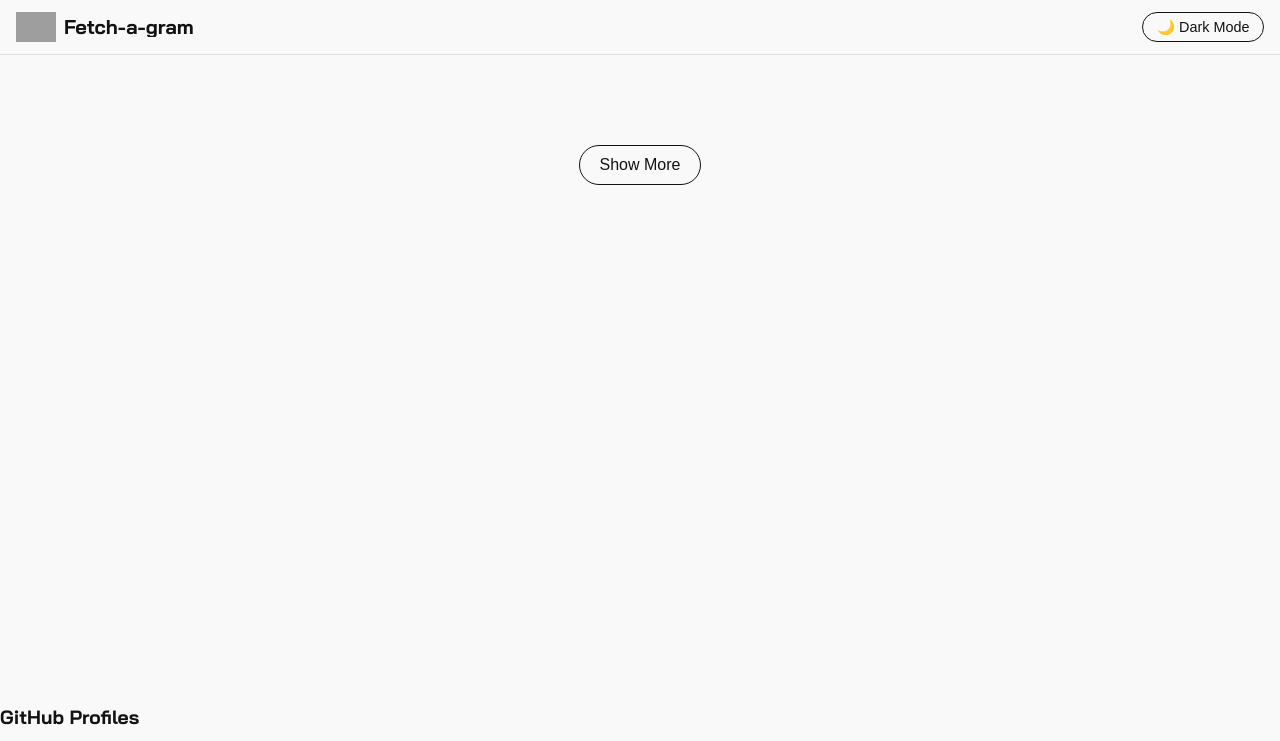
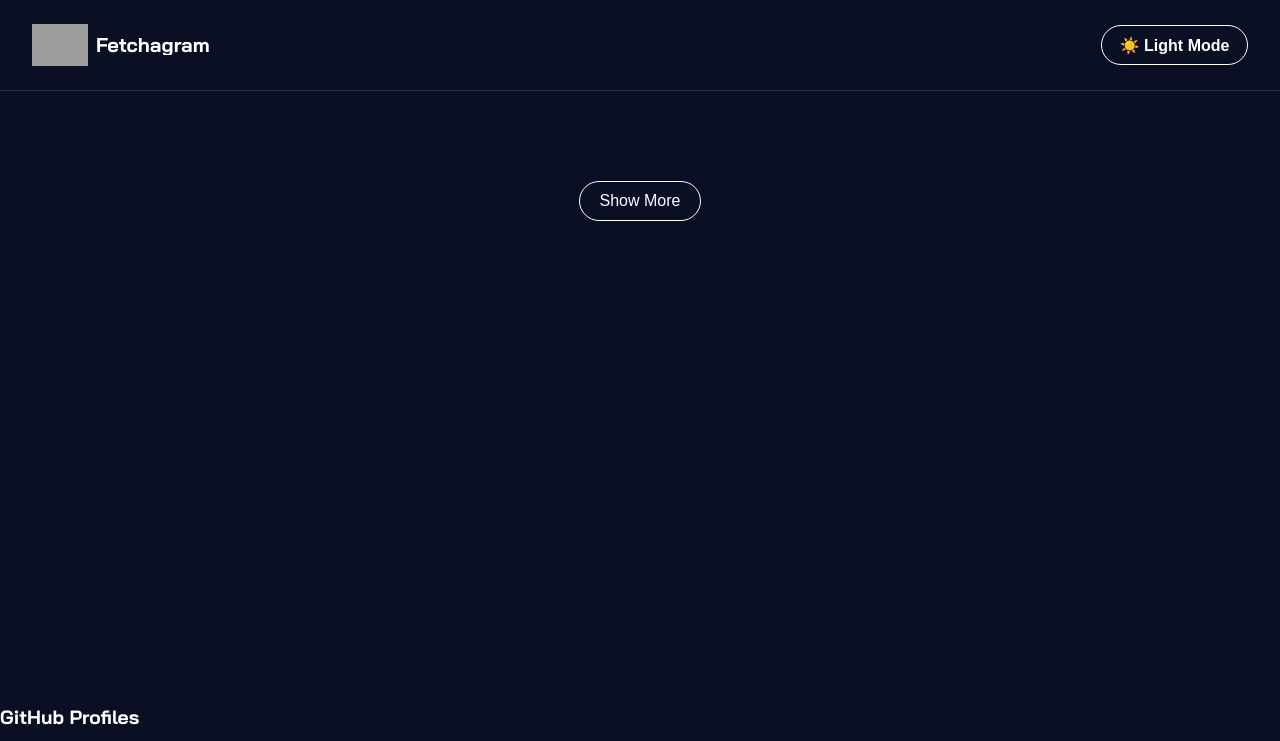
Before and after one commit to Dinelegacy/Fetch-a-gram, a website built with Vite: page index.html in a window 1280 px wide. Shown: the top 741 px of the page. Built offline with nearby package versions, Linux system fonts and the light colour scheme; no server answers; grey boxes are pictures that could not be loaded.

Commit message:
Update header and set dark mode as default

```diff
--- a/index.html
+++ b/index.html
@@ -12,7 +12,7 @@
     <header>
       <div class="site-brand">
         <img src="/icons/logo-1.png" alt="App logo" class="logo" />
-        <h1 class="site-name">Fetch-a-gram</h1>
+        <h1 class="site-name">Fetchagram</h1>
       </div>
 
       <button id="theme-toggle">🌙 Dark Mode</button>
--- a/src/header.js
+++ b/src/header.js
@@ -3,6 +3,11 @@ export default function setupHeader() {
   const toggleBtn = document.getElementById('theme-toggle');
   if (!toggleBtn) return;
 
+  // ✅ Start in dark mode by default
+  document.body.classList.add('dark-mode');
+  toggleBtn.textContent = '☀️ Light Mode';
+
+  // ✅ Toggle between modes on click
   toggleBtn.addEventListener('click', () => {
     document.body.classList.toggle('dark-mode');
     const dark = document.body.classList.contains('dark-mode');
--- a/src/style.css
+++ b/src/style.css
@@ -77,8 +77,10 @@ header {
   display: flex;
   justify-content: space-between;
   align-items: center;
-  padding: 0.75rem 1rem;
+  padding: 1.5rem 2rem;
+
   background-color: inherit;
+
   border-bottom: 1px solid rgba(0, 0, 0, 0.1);
 }
 
@@ -93,7 +95,8 @@ body.dark-mode header {
 }
 
 .logo {
-  width: 40px;
+  width: 56px;
+
   height: auto;
   object-fit: contain;
   display: block;
@@ -113,10 +116,13 @@ body.dark-mode header {
   background: transparent;
   border: 1px solid currentColor;
   color: inherit;
-  padding: 0.35rem 0.85rem;
+  padding: 0.6rem 1.1rem;
+  /* bigger */
   border-radius: 999px;
   cursor: pointer;
-  font-size: 0.9rem;
+  font-size: 1rem;
+
+  font-weight: 600;
 }
 
 /* Responsive header */
@@ -157,6 +163,8 @@ body.dark-mode header {
   /* 3 per row */
   gap: 20px;
   padding: 20px;
+
+  grid-auto-flow: dense;
 }
 
 /* ===== CARD STYLE ===== */
```
Also changed, not shown: 1 other file.
